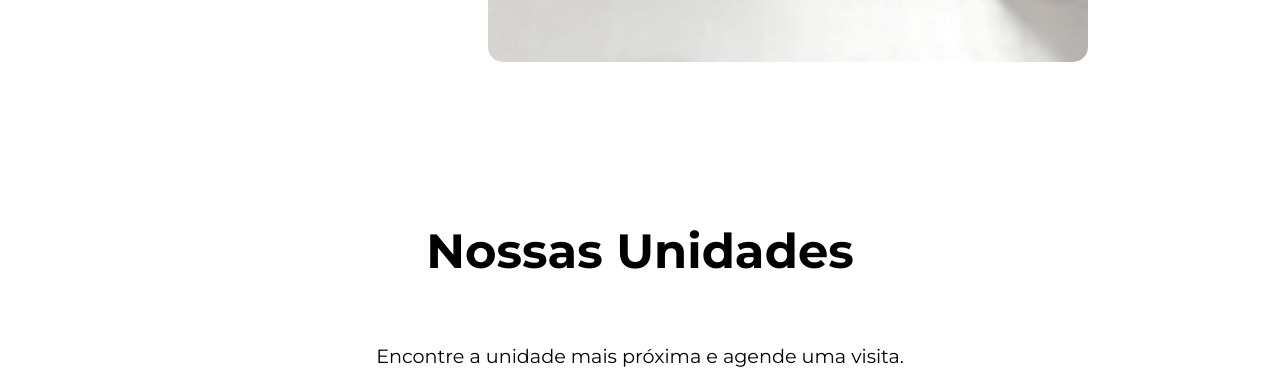
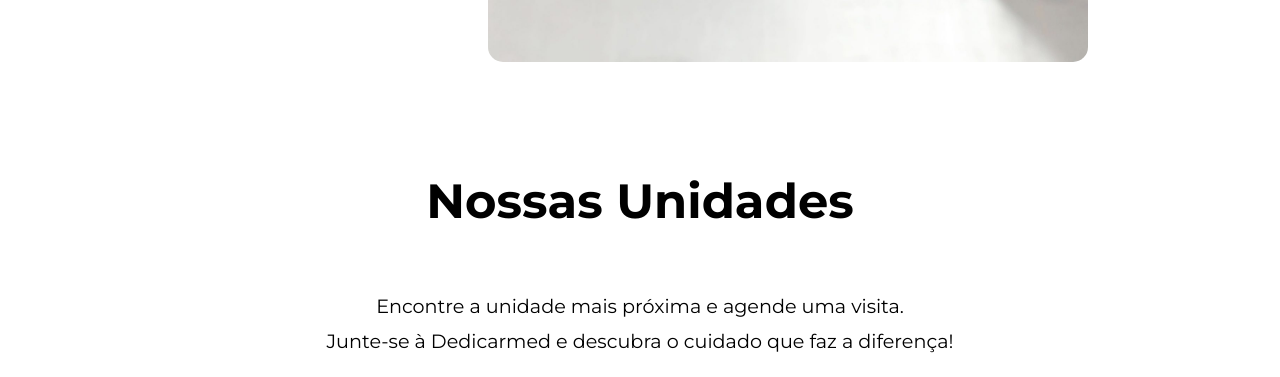
Before and after one commit to davmarques/Dedicarmed, a plain HTML site: page index.html in a window 1280 px wide. Shown: the part 3040-3417 px from the top of the page. Drawn offline with Linux system fonts and the light colour scheme.

Commit message:
indexupdates2

```diff
--- a/style.css
+++ b/style.css
@@ -186,7 +186,7 @@ hr {
     display: flex;
     justify-content: space-around;
     margin-left: 15%;
-
+    margin-bottom: 80px;
 }
 
 .servicos h1 {
@@ -222,14 +222,15 @@ hr {
         font-family: "Montserrat", sans-serif;
         display: block;
         padding-bottom: 50px;
+        margin-bottom: 100px
 
 }
 
 .unidades h1 {
     padding-bottom: 40px;
     font-size: 3em;
-    margin-top: 60px;
-    padding-top: 100px;
+    margin-top: 30px;
+    padding-top: 30px;
     display: flex;
     justify-content: center;
     align-items: center;
```
